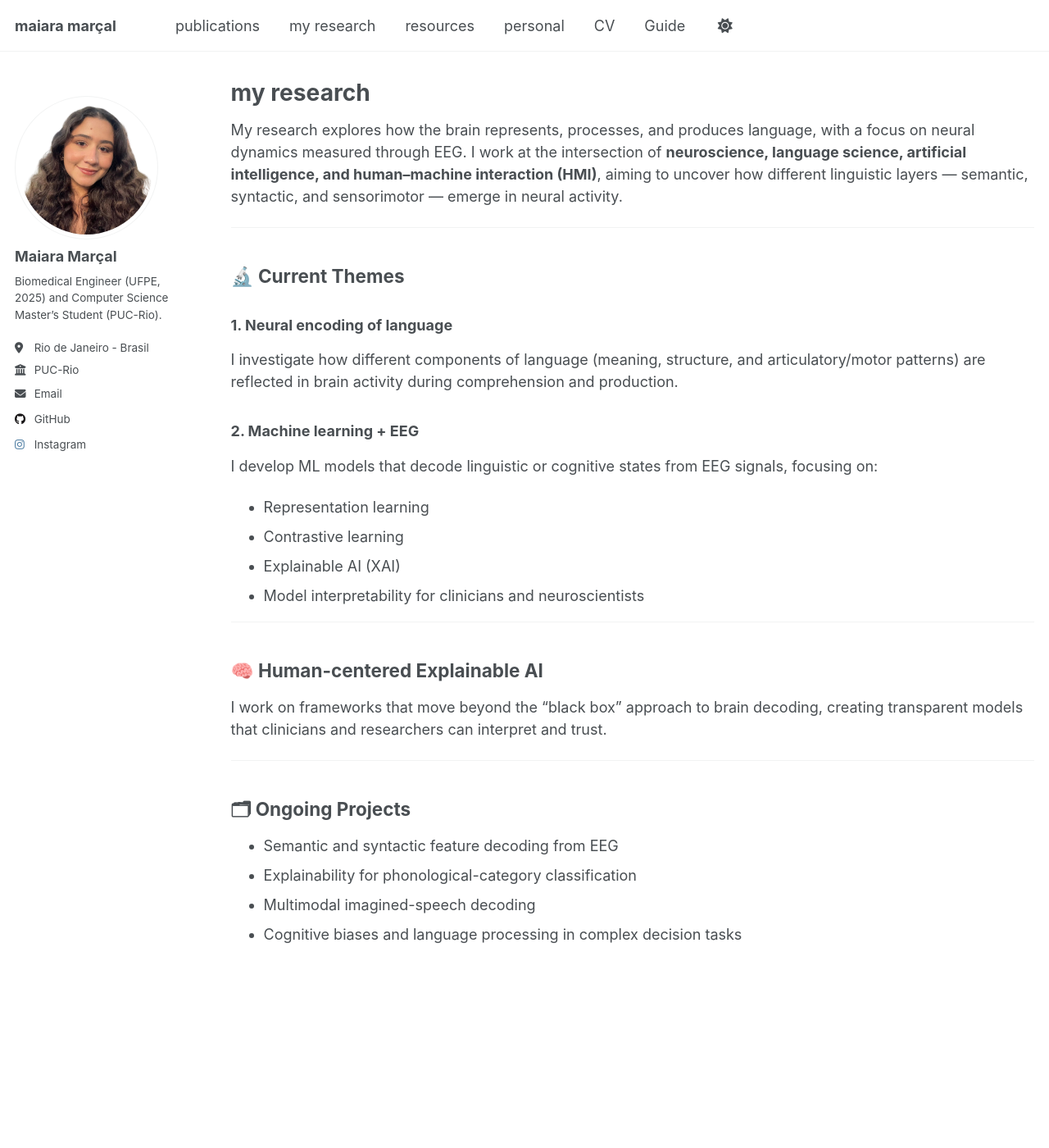
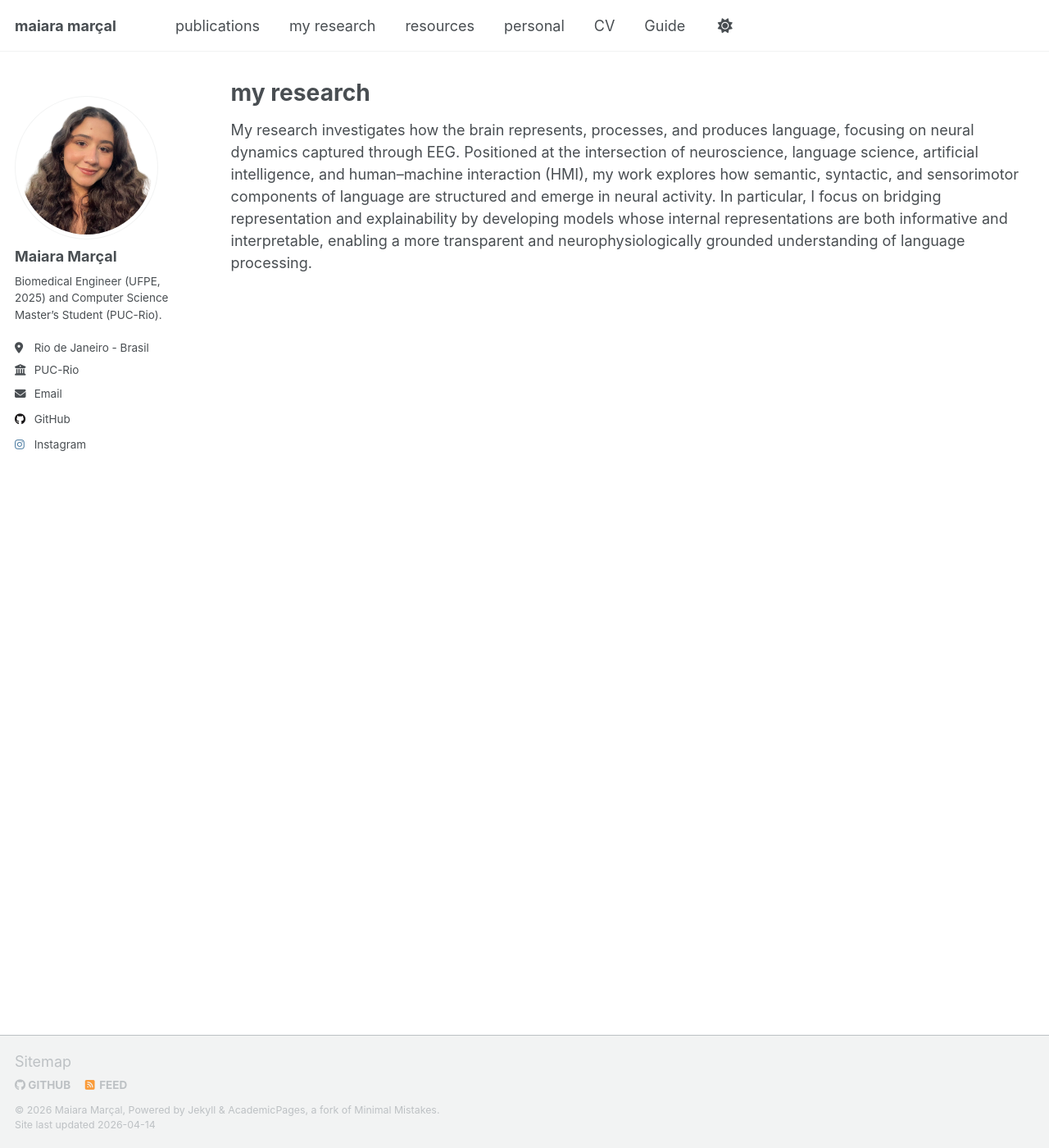
Before and after one commit to maiaramaaraujo/maiaramaaraujo.github.io, a Jekyll site: the page built from _pages/my-research.md, in a window 1280 px wide and 1400 px high. Shown: the whole window at 82% size. Built offline with Jekyll 4.4.1, drawn with Linux system fonts in a browser that asks for light colours; a script that is not in the unit is left out.

Commit message:
Update my-research.md

```diff
--- a/_pages/my-research.md
+++ b/_pages/my-research.md
@@ -9,47 +9,5 @@ author_profile: true
 
 <!-- Research Overview -->
 <div class="wordwrap">
-<p>My research explores how the brain represents, processes, and produces language, with a focus on neural dynamics measured through EEG. I work at the intersection of <strong>neuroscience, language science, artificial intelligence, and human–machine interaction (HMI)</strong>, aiming to uncover how different linguistic layers — semantic, syntactic, and sensorimotor — emerge in neural activity.</p>
+<p>My research investigates how the brain represents, processes, and produces language, focusing on neural dynamics captured through EEG. Positioned at the intersection of neuroscience, language science, artificial intelligence, and human–machine interaction (HMI), my work explores how semantic, syntactic, and sensorimotor components of language are structured and emerge in neural activity. In particular, I focus on bridging representation and explainability by developing models whose internal representations are both informative and interpretable, enabling a more transparent and neurophysiologically grounded understanding of language processing.</p>
 </div>
-
-<hr />
-
-<!-- Current Themes -->
-<h2>🔬 Current Themes</h2>
-
-<div class="archive-item">
-<h3>1. Neural encoding of language</h3>
-<p>I investigate how different components of language (meaning, structure, and articulatory/motor patterns) are reflected in brain activity during comprehension and production.</p>
-</div>
-
-<div class="archive-item">
-<h3>2. Machine learning + EEG</h3>
-<p>I develop ML models that decode linguistic or cognitive states from EEG signals, focusing on:</p>
-<ul>
-<li>Representation learning</li>
-<li>Contrastive learning</li>
-<li>Explainable AI (XAI)</li>
-<li>Model interpretability for clinicians and neuroscientists</li>
-</ul>
-</div>
-
-<hr />
-
-<!-- Human-centered Explainable AI -->
-<div class="archive-item">
-<h2>🧠 Human-centered Explainable AI</h2>
-<p>I work on frameworks that move beyond the “black box” approach to brain decoding, creating transparent models that clinicians and researchers can interpret and trust.</p>
-</div>
-
-<hr />
-
-<!-- Ongoing Projects -->
-<div class="archive-item">
-<h2>🗂 Ongoing Projects</h2>
-<ul>
-<li>Semantic and syntactic feature decoding from EEG</li>
-<li>Explainability for phonological-category classification</li>
-<li>Multimodal imagined-speech decoding</li>
-<li>Cognitive biases and language processing in complex decision tasks</li>
-</ul>
-</div>
```
